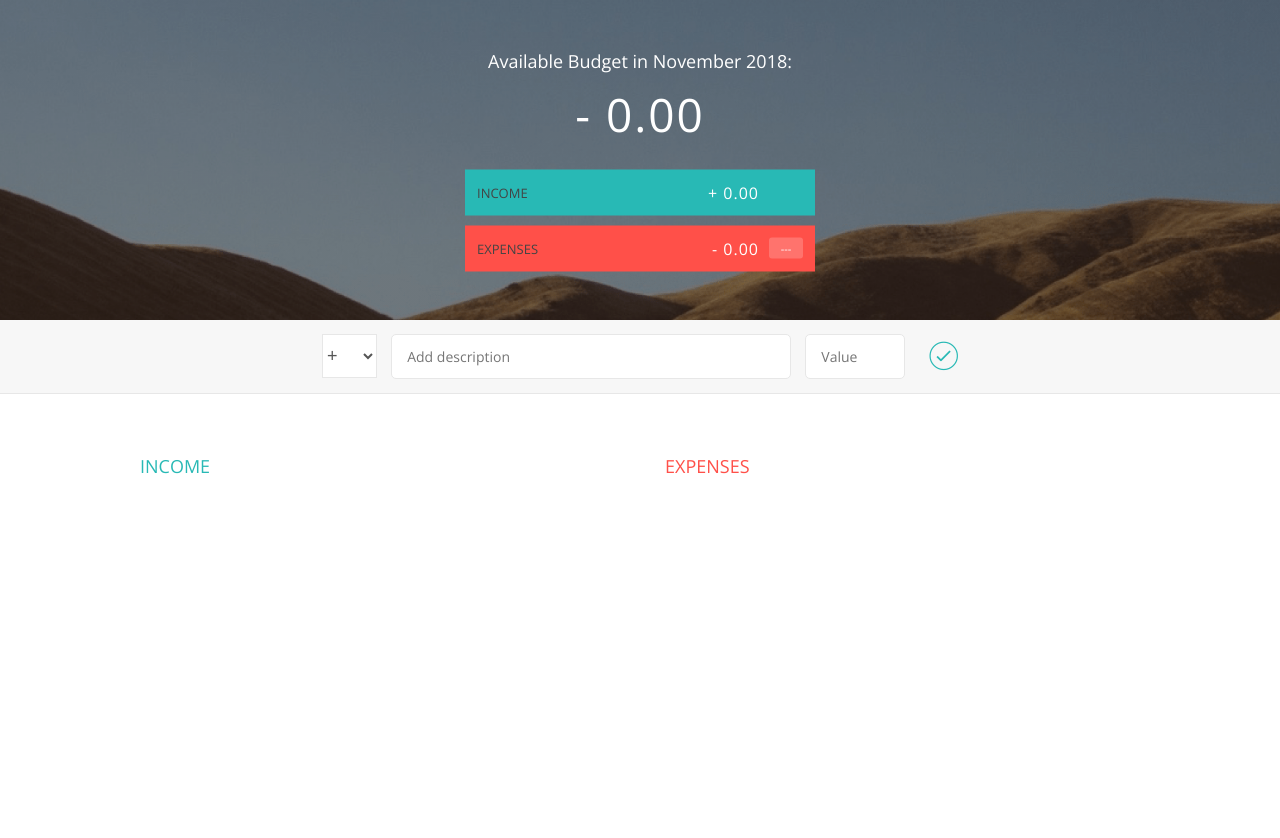
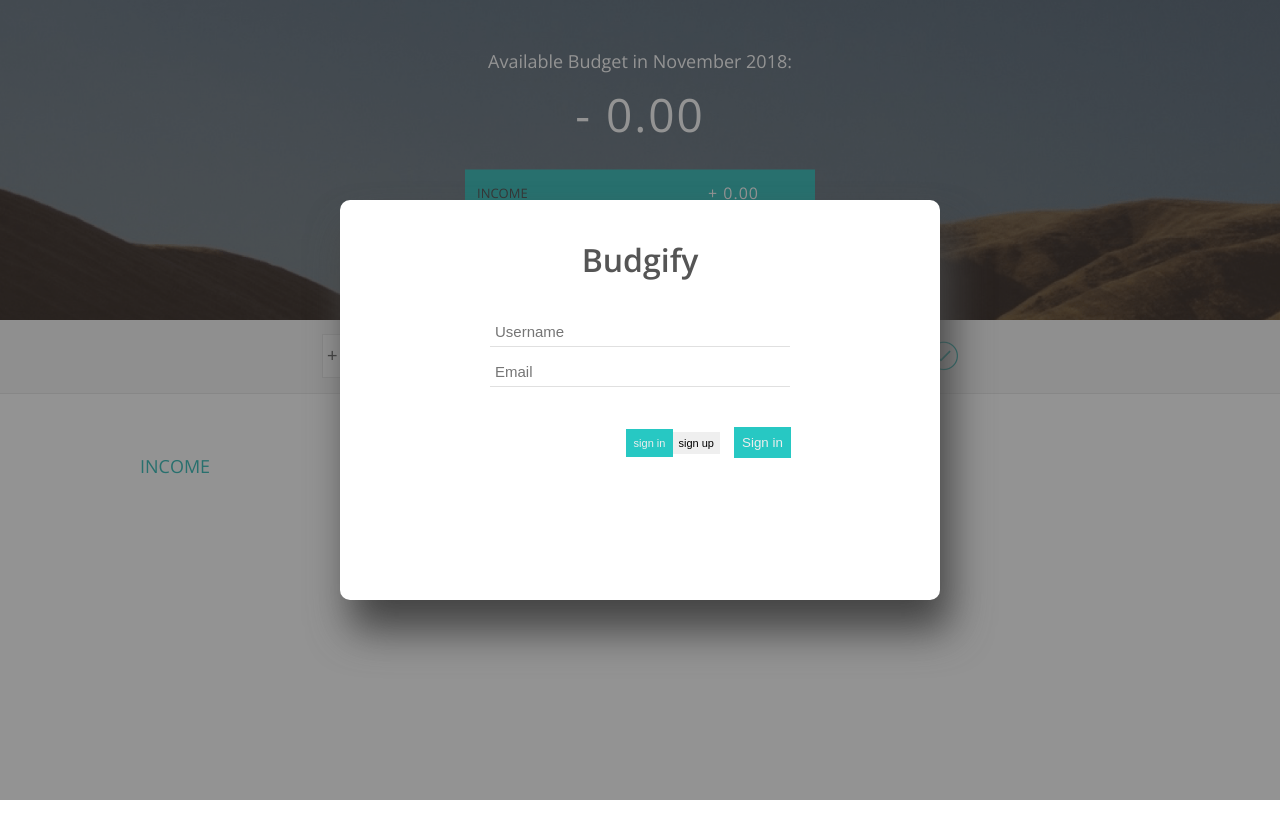
Before and after one commit to jakethecoder95/budget-app, a plain HTML site: page index.html in a window 1280 px wide. Shown: the top 838 px of the page. Drawn offline with nearby package versions, Linux system fonts and the light colour scheme.

Commit message:
login form made

```diff
--- a/index.html
+++ b/index.html
@@ -6,10 +6,9 @@
     <link href="https://fonts.googleapis.com/css?family=Open+Sans:100,300,400,600" rel="stylesheet" type="text/css">
     <link href="http://code.ionicframework.com/ionicons/2.0.1/css/ionicons.min.css" rel="stylesheet" type="text/css">
     <link href="https://cdnjs.cloudflare.com/ajax/libs/ionicons/4.4.1/collection/icon/icon.css" rel="stylesheet" type="text/css">
-    <link rel="stylesheet" href="https://use.fontawesome.com/releases/v5.4.1/css/all.css" integrity="sha384-5sAR7xN1Nv6T6+dT2mhtzEpVJvfS3NScPQTrOxhwjIuvcA67KV2R5Jz6kr4abQsz" crossorigin="anonymous">
-
+    <link rel="stylesheet" href="https://use.fontawesome.com/releases/v5.4.1/css/all.css" integrity="sha384-5sAR7xN1Nv6T6+dT2mhtzEpVJvfS3NScPQTrOxhwjIuvcA67KV2R5Jz6kr4abQsz"
+        crossorigin="anonymous">
     <link type="text/css" rel="stylesheet" href="style.css">
-
     <script src="https://cdnjs.cloudflare.com/ajax/libs/Chart.js/2.7.2/Chart.min.js"></script>
     <script src="https://cdnjs.cloudflare.com/ajax/libs/jquery/3.3.1/jquery.min.js"></script>
     <title>Budgety</title>
@@ -232,6 +231,21 @@
         </div>
 
 
+
+    </div>
+    <div class="login__container">
+        <div class="inputs__div">
+            <form>
+                <h1>Budgify</h1>
+                <input class="login__input username" placeholder="Username">
+                <input class="login__input email" placeholder="Email">
+                <button class="toggle__sign-in">
+                    <p class="btn-sign-up active">sign in</p>
+                    <p class="btn-login">sign up</p>
+                </button>
+                <button class="btn-user-submit">Sign in</button>
+            </form>
+        </div>
     </div>
 
     <script src="app.js"></script>
--- a/style.css
+++ b/style.css
@@ -691,3 +691,73 @@ hr {
         transform: rotateX(0deg);
     }
 }
+
+
+/**********************************************
+*** Login form
+**********************************************/
+.inputs__div {
+    position: fixed;
+    top: 0;
+    width: 100vw;
+    height: 100vh;
+    background: rgba(40, 40, 40, .5);
+    z-index: 1000;
+}
+form {
+    position: relative;
+    align-items: center;
+    background: #fff;
+    border-radius: 10px;
+    text-align: center;
+    width: 600px;
+    height: 400px;
+    top: 50%;
+    left: 50%;
+    transform: translate(-50%, -50%);
+    box-shadow: 10px 30px 40px #444;
+    padding-top: 3%;
+}
+.inputs__div h1 { margin-bottom: 6%; }
+.login__input {
+    position: relative;
+    display: block;
+    width: 50%;
+    height: 30px;
+    margin-left: 25%;
+    margin-bottom: 10px;
+    padding-left: 5px;
+    border: none;
+    border-bottom: solid 1px rgba(68, 68, 68, 0.164);
+    font-size: 15px;
+}
+.login__input:focus {
+    border: none;
+    padding-left: 5px;
+    border-bottom: 2px solid rgb(90, 219, 215); }
+.login__input:focus { outline: none; }
+.toggle__sign-in {
+    margin: 10px;
+    padding-right: 4px;
+    border: none;
+    height: 22px;
+    font-size: 11px;
+    margin-left: 22.75%;
+}
+.toggle__sign-in p {
+    display: inline;
+    padding: 2px;
+}
+.btn-user-submit {
+    margin-top: 30px;
+    margin-left: 0;
+    color: #eee;
+    background: rgb(39, 200, 195);
+    border: none;
+    padding: 8px;
+}
+.active {
+    background: rgb(39, 200, 195);
+    color: #eee;
+    padding: 8px !important;
+}
```
